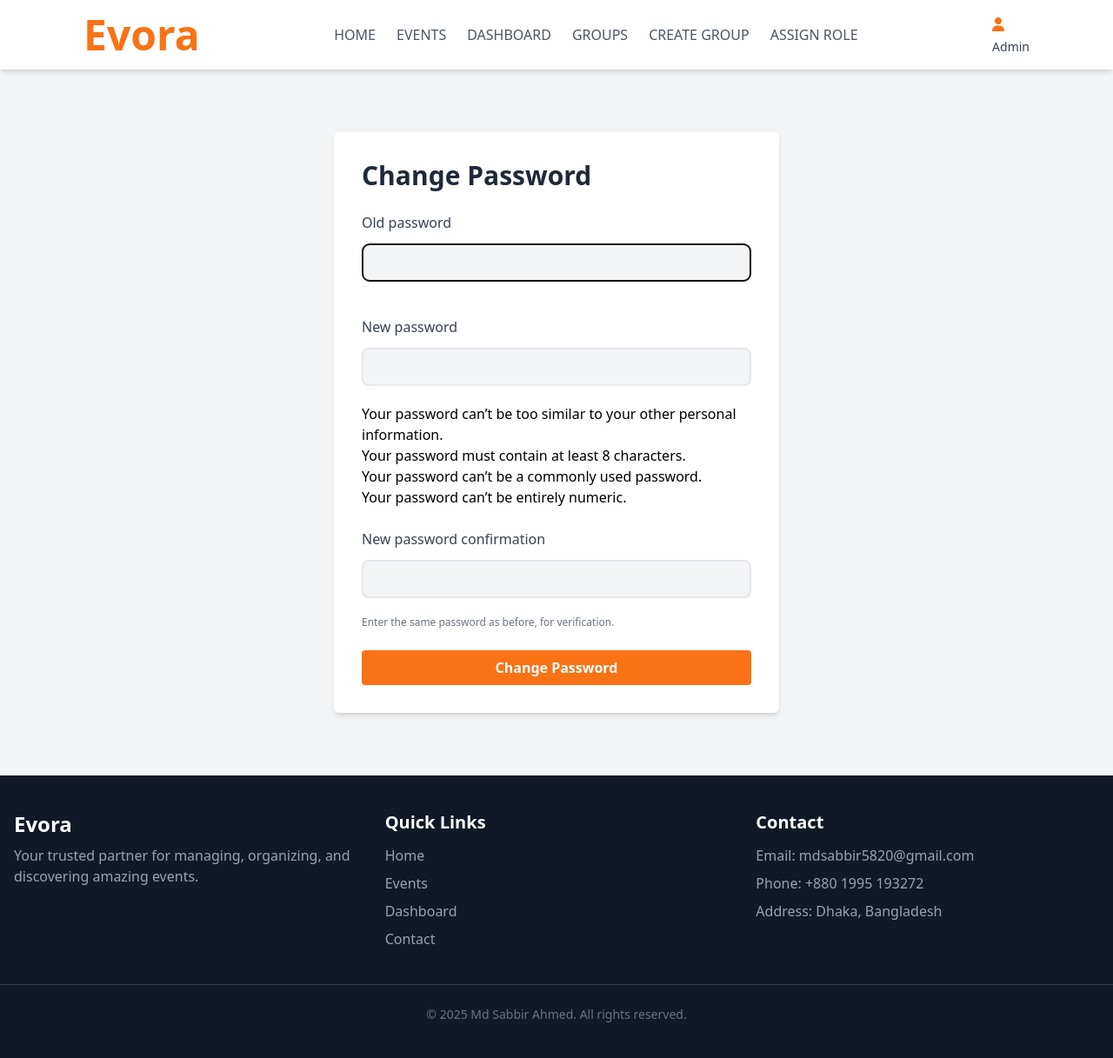
After one commit to Sabbir-Aahmed/EVO-RA, a Django app: page /user/password-change/ in a window 1280 px wide. The commit adds this page. Shown: the whole page at 87% size. Run offline with Django 5.2, Linux system fonts and the light colour scheme; a user stored in the database is signed in.

Commit message:
password change option created

```diff
--- a/static/CSS/output.css
+++ b/static/CSS/output.css
@@ -658,16 +658,16 @@ video {
   margin-bottom: 2.5rem;
 }
 
+.my-12 {
+  margin-top: 3rem;
+  margin-bottom: 3rem;
+}
+
 .my-8 {
   margin-top: 2rem;
   margin-bottom: 2rem;
 }
 
-.my-9 {
-  margin-top: 2.25rem;
-  margin-bottom: 2.25rem;
-}
-
 .mb-1 {
   margin-bottom: 0.25rem;
 }
@@ -1618,6 +1602,11 @@ video {
     padding: 2rem;
   }
 
+  .sm\:px-10 {
+    padding-left: 2.5rem;
+    padding-right: 2.5rem;
+  }
+
   .sm\:px-6 {
     padding-left: 1.5rem;
     padding-right: 1.5rem;
@@ -1710,9 +1683,9 @@ video {
     padding: 2rem;
   }
 
-  .md\:px-12 {
-    padding-left: 3rem;
-    padding-right: 3rem;
+  .md\:px-16 {
+    padding-left: 4rem;
+    padding-right: 4rem;
   }
 
   .md\:px-24 {
@@ -1764,9 +1737,9 @@ video {
     grid-template-columns: repeat(4, minmax(0, 1fr));
   }
 
-  .lg\:px-8 {
-    padding-left: 2rem;
-    padding-right: 2rem;
+  .lg\:px-24 {
+    padding-left: 6rem;
+    padding-right: 6rem;
   }
 }
 
@@ -1774,4 +1747,9 @@ video {
   .xl\:w-1\/4 {
     width: 25%;
   }
-}
+
+  .xl\:px-32 {
+    padding-left: 8rem;
+    padding-right: 8rem;
+  }
+}
--- a/user/forms.py
+++ b/user/forms.py
@@ -5,6 +5,7 @@ from django import forms
 import re
 from user.models import CustomUser
 from django.contrib.auth import get_user_model
+from django.contrib.auth.forms import PasswordChangeForm ,PasswordResetForm, SetPasswordForm
 
 User = get_user_model()
 
@@ -108,3 +109,6 @@ class EditProfileForm(StyledFormMixing, forms.ModelForm):
                 'class': 'w-full'
             }),
         }
+
+class CustomPasswordChangeForm(StyledFormMixing, PasswordChangeForm):
+    pass
--- /dev/null
+++ b/user/templates/accounts/password_change.html
@@ -0,0 +1,49 @@
+{% include 'partials/nav.html' %}
+
+<div class="px-6 py-6 sm:px-10 md:px-16 lg:px-24 xl:px-32 mx-auto max-w-4xl">
+  <div class="max-w-lg mx-auto my-12 p-8 bg-white shadow-md rounded-md">
+
+    {% if messages %}
+      <ul class="mb-6">
+        {% for message in messages %}
+          <li class="bg-green-500 text-white px-4 py-2 rounded mb-2">{{ message }}</li>
+        {% endfor %}
+      </ul>
+    {% endif %}
+
+    <h2 class="text-3xl font-semibold mb-6 text-gray-800">Change Password</h2>
+
+    <form method="POST">
+      {% csrf_token %}
+      <div class="space-y-6">
+        {% for field in form %}
+          <div>
+            <label for="{{ field.id_for_label }}" class="block text-gray-700 font-medium mb-1">
+              {{ field.label }}
+            </label>
+
+            {{ field }}
+
+            {% if field.help_text %}
+              <p class="text-xs text-gray-500 mt-1">{{ field.help_text }}</p>
+            {% endif %}
+
+            {% if field.errors %}
+              <p class="text-red-600 text-sm mt-1">{{ field.errors|striptags }}</p>
+            {% endif %}
+          </div>
+        {% endfor %}
+
+        <div>
+          <button type="submit"
+            class="w-full bg-orange-500 hover:bg-orange-600 text-white font-semibold py-2 rounded transition">
+            Change Password
+          </button>
+        </div>
+      </div>
+    </form>
+
+  </div>
+</div>
+
+{% include 'partials/footer.html' %}
--- a/user/templates/accounts/profile.html
+++ b/user/templates/accounts/profile.html
@@ -14,7 +14,7 @@
         <nav class="flex-grow mt-4 md:mt-6">
           <a href="{% url 'profile' %}" class="block py-2 px-4 text-gray-700 bg-gray-200 hover:bg-gray-300">Profile</a>
           <a href="{% url 'edit-profile' %}" class="block py-2 px-4 text-gray-700 hover:bg-gray-200">Edit Profile</a>
-          <a href="#" class="block py-2 px-4 text-gray-700 hover:bg-gray-200">Change Password</a>
+          <a href="{% url "password-change" %}" class="block py-2 px-4 text-gray-700 hover:bg-gray-200">Change Password</a>
         </nav>
       </div>
     </aside>
--- a/user/urls.py
+++ b/user/urls.py
@@ -1,6 +1,6 @@
 from django.urls import path
-from user.views import sign_up , activate_user,dashboard_redirect, CustomLoginView, AssignRoleView, CreateGroupView, GroupListView, DeleteGroupView, BookEvent, UserDashboardView, ProfileView, EditProfileView
-from django.contrib.auth.views import LogoutView
+from user.views import sign_up , activate_user,dashboard_redirect, CustomLoginView, AssignRoleView, CreateGroupView, GroupListView, DeleteGroupView, BookEvent, UserDashboardView, ProfileView, EditProfileView, ChangePassword
+from django.contrib.auth.views import LogoutView, PasswordChangeDoneView
 
 urlpatterns = [
     path('sign-up/',sign_up, name="sign-up"),
@@ -15,5 +15,9 @@ urlpatterns = [
     path('dashboard-redirect/', dashboard_redirect, name='dashboard-redirect'),
     path('user-dashboard/', UserDashboardView.as_view(), name='user_dashboard'),
     path('profile/',ProfileView.as_view(), name='profile'),
-    path('edit_profile/', EditProfileView.as_view(), name='edit-profile')
+    path('edit_profile/', EditProfileView.as_view(), name='edit-profile'),
+    path('password-change/', ChangePassword.as_view(
+        template_name = 'accounts/password_change.html'), name = 'password-change'),
+    path('password-change/done/', PasswordChangeDoneView.as_view(
+        template_name = 'accounts/password_change_done.html'), name = 'password_change_done'),
 ]
--- a/user/views.py
+++ b/user/views.py
@@ -1,5 +1,5 @@
 from django.shortcuts import render, redirect, get_object_or_404, HttpResponse
-from user.forms import CustomRegisterForm, LoginForm, AssignedRoleForm, CreateGroupForm, EditProfileForm
+from user.forms import CustomRegisterForm, LoginForm, AssignedRoleForm, CreateGroupForm, EditProfileForm, CustomPasswordChangeForm
 from django.contrib import messages
 from django.contrib.auth import login,logout
 from django.contrib.auth.tokens import default_token_generator
@@ -11,6 +11,7 @@ from django.views.generic import FormView, CreateView, ListView, DeleteView, Tem
 from django.contrib.auth.mixins import UserPassesTestMixin, LoginRequiredMixin
 from django.urls import reverse_lazy
 from django.views import View
+from django.contrib.auth.views import PasswordChangeView
 from django.contrib.auth import get_user_model
 
 User = get_user_model()
@@ -300,3 +301,8 @@ class EditProfileView(LoginRequiredMixin, UpdateView):
 
     def form_valid(self, form):
         return super().form_valid(form)
+
+
+class ChangePassword(PasswordChangeView):
+    template_name = 'accounts/password_change.html'
+    form_class = CustomPasswordChangeForm
```
Also changed, not shown: other parts of static/CSS/output.css (+51 -83 lines), user/templates/accounts/password_change_done.html (added, +22 -0 lines), db.sqlite3.
